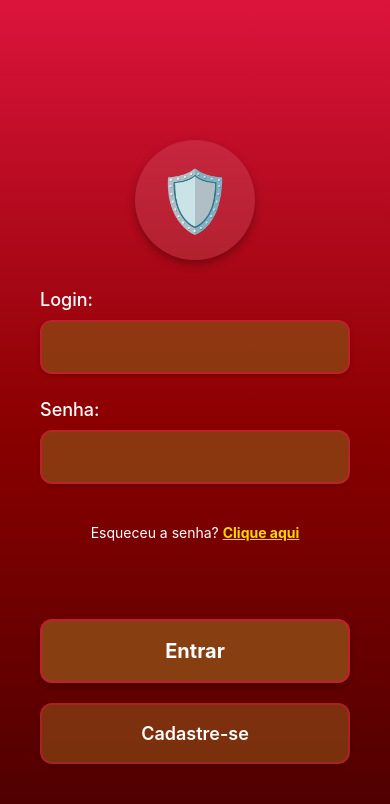
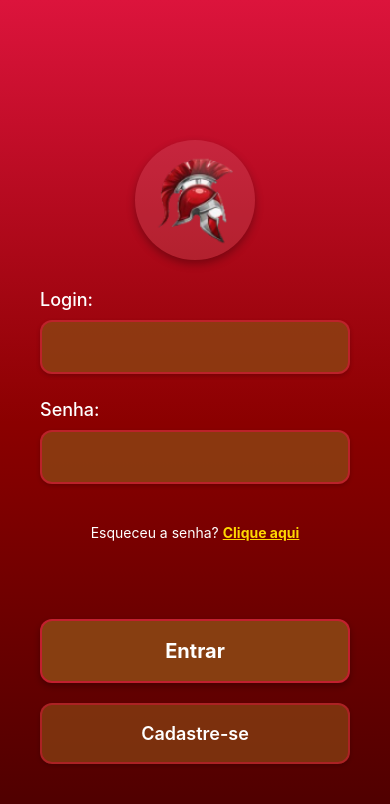
Before and after one commit to ViniciusCasturino/Imperium-Remoto-F, a React Native app in the folder Imperium/: screen /Login in a window 390 px wide. Shown: the top 804 px of the page. Built offline with nearby package versions, Linux system fonts and the light colour scheme.

Commit message:
add logo

```diff
--- a/Imperium/screens/SimpleLoginScreen.js
+++ b/Imperium/screens/SimpleLoginScreen.js
@@ -12,10 +12,11 @@ import {
   KeyboardAvoidingView,
   Platform,
   Alert,
-  ScrollView, // Importe o ScrollView
+  ScrollView,
+  Image,
 } from 'react-native';
 import { LinearGradient } from 'expo-linear-gradient';
-
+const spartanHelmetImage = require('../assets/images/logo.png');
 const SimpleLoginScreen = () => {
   const [loginData, setLoginData] = useState({
     login: '',
@@ -69,7 +70,11 @@ const SimpleLoginScreen = () => {
           >
             <View style={styles.logoContainer}>
               <View style={styles.logoPlaceholder}>
-                <Text style={styles.logoEmoji}>🛡️</Text>
+                <Image
+                  source={spartanHelmetImage}
+                  style={styles.logoImage}
+                  resizeMode="contain"
+                />
               </View>
             </View>
 
@@ -167,6 +172,10 @@ const styles = StyleSheet.create({
     shadowRadius: 8,
     elevation: 8,
   },
+  logoImage: {
+    width: '80%',
+    height: '80%',
+  },
   logoEmoji: {
     fontSize: 60,
   },
@@ -234,11 +243,6 @@ const styles = StyleSheet.create({
     shadowRadius: 6,
     elevation: 6,
   },
-  primaryButtonText: {
-    color: '#FFFFFF',
-    fontSize: 20,
-    fontWeight: 'bold',
-  },
   secondaryButton: {
     backgroundColor: 'rgba(139, 69, 19, 0.7)',
     borderRadius: 12,
@@ -255,6 +259,11 @@ const styles = StyleSheet.create({
     shadowRadius: 4,
     elevation: 4,
   },
+    primaryButtonText: {
+    color: '#FFFFFF',
+    fontSize: 20,
+    fontWeight: 'bold',
+  },
   secondaryButtonText: {
     color: '#FFFFFF',
     fontSize: 18,
```
Also changed, not shown: Imperium/assets/images/logo.png (added).
